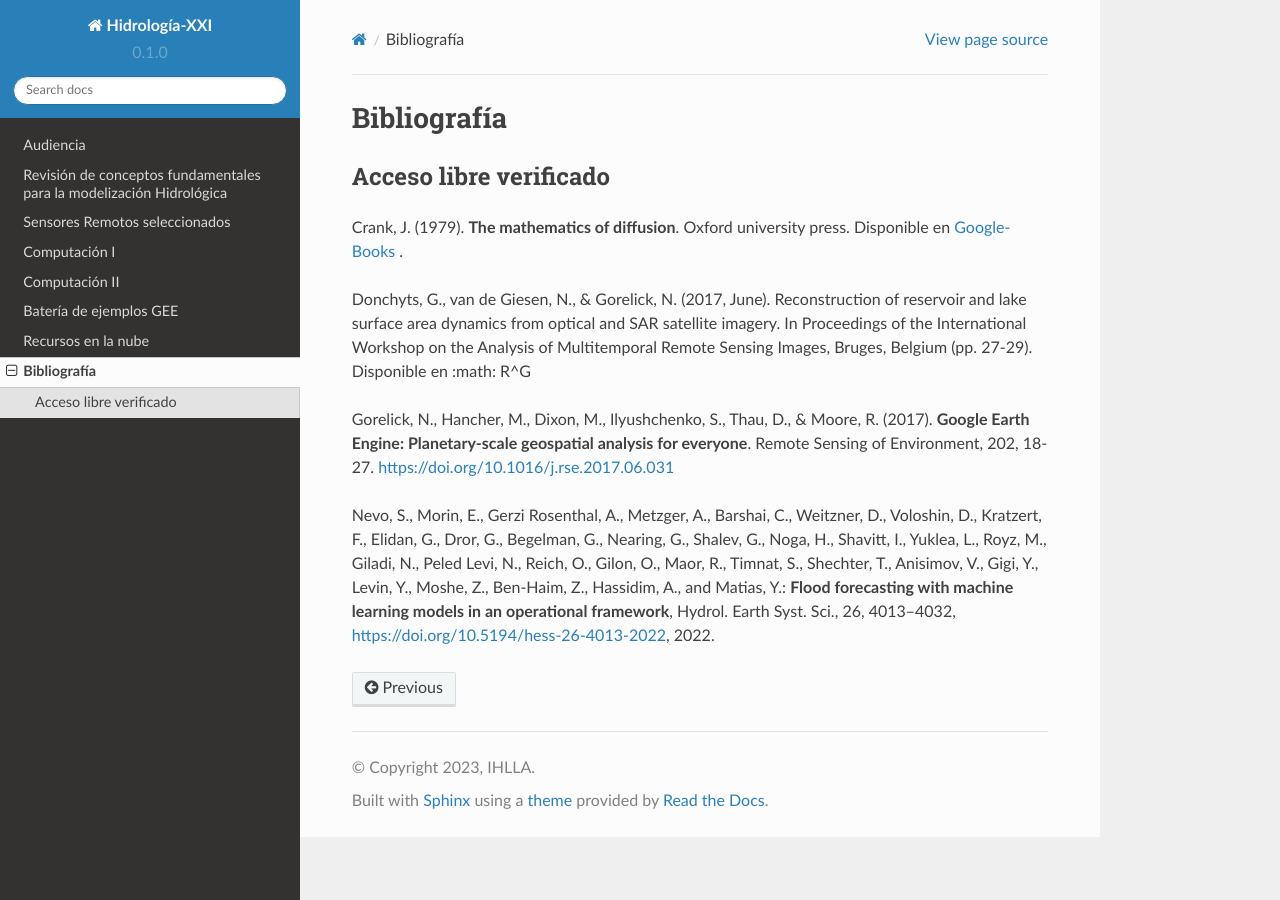
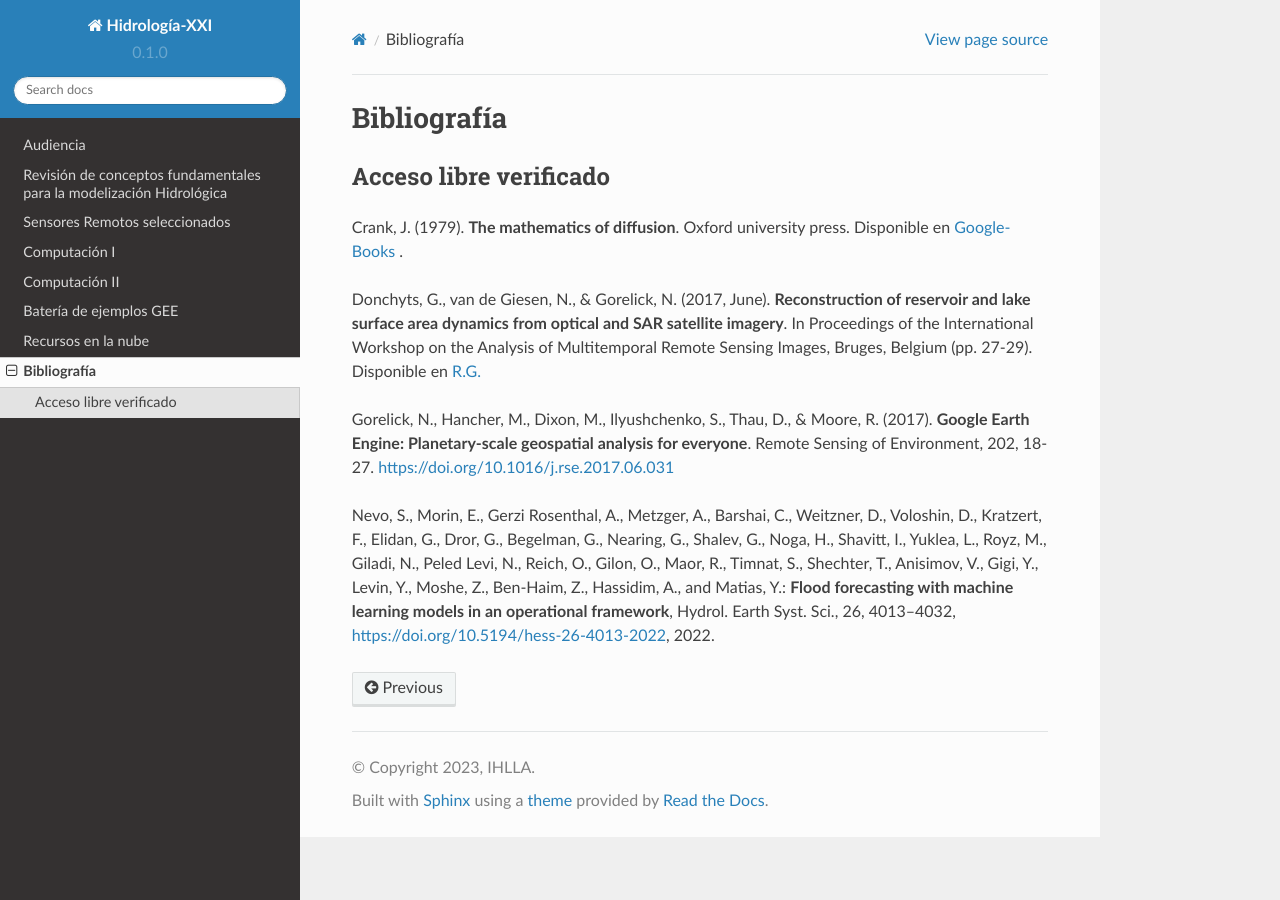
Before and after one commit to ivillamadrid/HidrologiaXXI, a Sphinx documentation site: the page built from docs/source/bibliografia.rst, in a window 1280 px wide. Built offline with Sphinx 7.4.7 and the Read the Docs theme 2.0.0, drawn with Linux system fonts in a browser that asks for light colours; some of the changed lines change nothing that is shown.

Commit message:
Update bibliografia.rst

```diff
--- a/docs/source/bibliografia.rst
+++ b/docs/source/bibliografia.rst
@@ -7,7 +7,9 @@ Crank, J. (1979). **The mathematics of diffusion**. Oxford university press. Dis
 
 .. _Google-Books: https://books.google.com.ar/books?hl=es&lr=&id=eHANhZwVouYC&oi=fnd&pg=IA4&dq=crank+mathematics+of+diffusion&ots=fA36CXhkMZ&sig=-5cofBX8IENI_vaFLeHTE9lwtfM&redir_esc=y#v=onepage&q=crank%20mathematics%20of%20diffusion&f=false
 
-Donchyts, G., van de Giesen, N., & Gorelick, N. (2017, June). Reconstruction of reservoir and lake surface area dynamics from optical and SAR satellite imagery. In Proceedings of the International Workshop on the Analysis of Multitemporal Remote Sensing Images, Bruges, Belgium (pp. 27-29). Disponible en :math: R^G
+Donchyts, G., van de Giesen, N., & Gorelick, N. (2017, June). **Reconstruction of reservoir and lake surface area dynamics from optical and SAR satellite imagery**. In Proceedings of the International Workshop on the Analysis of Multitemporal Remote Sensing Images, Bruges, Belgium (pp. 27-29). Disponible en `R.G.`_
+
+.. _R.G.: https://www.researchgate.net/publication/318128244_Reconstruction_of_reservoir_and_lake_surface_area_dynamics_from_optical_and_SAR_satellite_imagery
 
 Gorelick, N., Hancher, M., Dixon, M., Ilyushchenko, S., Thau, D., & Moore, R. (2017). **Google Earth Engine: Planetary-scale geospatial analysis for everyone**. Remote Sensing of Environment, 202, 18-27. https://doi.org/10.1016/j.rse.2017.06.031
 
```
